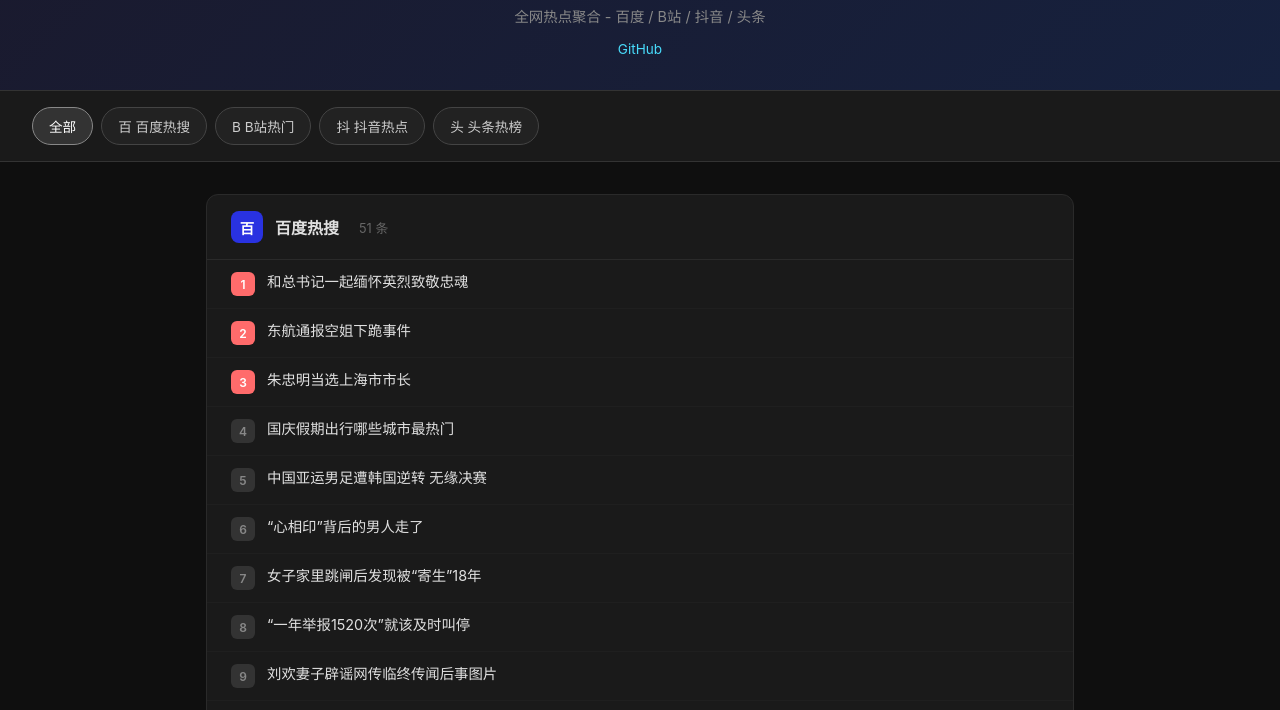
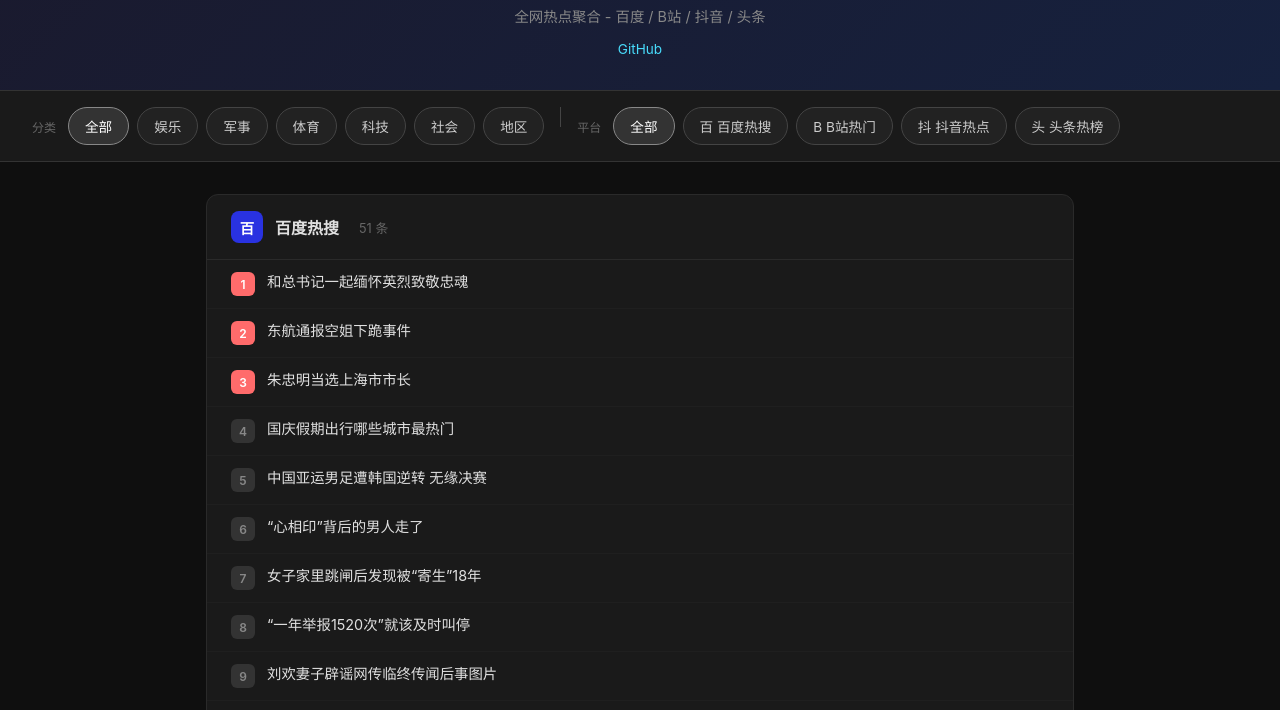
Before and after one commit to shixingya/trending-hub, a website: page docs/index.html in a window 1280 px wide. Shown: the part 74-784 px from the top of the page. Drawn offline with Linux system fonts and the light colour scheme.

Commit message:
fix: 修复链接跳转问题，添加分类筛选功能
- 修复链接转义导致的跳转失败问题
- 新增分类筛选：娱乐、军事、体育、科技、社会、地区
- 支持按分类和平台双重筛选

```diff
--- a/docs/index.html
+++ b/docs/index.html
@@ -42,6 +42,23 @@
       background: #1a1a1a;
       border-bottom: 1px solid #333;
       flex-wrap: wrap;
+    }
+    .tab-group {
+      display: flex;
+      gap: 0.5rem;
+      align-items: center;
+      flex-wrap: wrap;
+    }
+    .tab-group-label {
+      font-size: 0.75rem;
+      color: #666;
+      margin-right: 0.25rem;
+    }
+    .tab-divider {
+      width: 1px;
+      height: 20px;
+      background: #444;
+      margin: 0 0.5rem;
     }
     .tab {
       padding: 0.5rem 1rem;
@@ -182,6 +199,25 @@
   <script>
     let allData = [];
     let activeSource = 'all';
+    let activeCategory = 'all';
+
+    const categories = {
+      entertainment: { name: '娱乐', keywords: ['明星', '演员', '导演', '电影', '电视剧', '综艺', '娱乐', '八卦', '演唱会', '偶像', '粉丝', '热搜', '恋情', '离婚', '结婚', '出轨', '代言', '票房', '收视', '颁奖', '选秀', '网红', '直播', '抖音', '快手'] },
+      military: { name: '军事', keywords: ['军事', '军队', '武器', '战争', '国防', '导弹', '战斗机', '航母', '坦克', '军演', '阅兵', '部队', '军官', '士兵', '核武', '卫星', '火箭军', '海军', '空军', '陆军'] },
+      sports: { name: '体育', keywords: ['体育', '足球', '篮球', '奥运', '比赛', '冠军', '金牌', '世界杯', 'NBA', 'CBA', '中超', '联赛', '球队', '球员', '教练', '裁判', '进球', '得分', '马拉松', '游泳', '乒乓球'] },
+      tech: { name: '科技', keywords: ['科技', 'AI', '芯片', '手机', '电脑', '苹果', '华为', '小米', '人工智能', '5G', '互联网', '软件', '硬件', '算法', '数据', '云计算', '区块链', '比特币', '无人驾驶', '机器人'] },
+      society: { name: '社会', keywords: ['社会', '事件', '事故', '案件', '警方', '法院', '判决', '维权', '投诉', '曝光', '调查', '通报', '回应', '道歉', '争议', '热搜', '网友', '舆论'] },
+      region: { name: '地区', keywords: ['北京', '上海', '广州', '深圳', '杭州', '成都', '武汉', '南京', '重庆', '天津', '西安', '苏州', '长沙', '郑州', '东莞', '青岛', '沈阳', '宁波', '昆明'] }
+    };
+
+    function categorize(title) {
+      for (const [key, cat] of Object.entries(categories)) {
+        for (const kw of cat.keywords) {
+          if (title.includes(kw)) return key;
+        }
+      }
+      return 'other';
+    }
 
     async function loadTrending() {
       try {
@@ -197,19 +233,34 @@
 
     function renderTabs() {
       const tabs = document.getElementById('tabs');
-      let html = '<div class="tab active" data-key="all">全部</div>';
+      let html = '<div class="tab-group"><span class="tab-group-label">分类</span>';
+      html += '<div class="tab active" data-type="category" data-key="all">全部</div>';
+      for (const [key, cat] of Object.entries(categories)) {
+        html += `<div class="tab" data-type="category" data-key="${key}">${cat.name}</div>`;
+      }
+      html += '</div><div class="tab-divider"></div><div class="tab-group"><span class="tab-group-label">平台</span>';
+      html += '<div class="tab active" data-type="source" data-key="all">全部</div>';
       for (const source of allData) {
-        html += `<div class="tab" data-key="${source.key}">${source.icon} ${source.source}</div>`;
+        html += `<div class="tab" data-type="source" data-key="${source.key}">${source.icon} ${source.source}</div>`;
       }
+      html += '</div>';
       tabs.innerHTML = html;
       tabs.querySelectorAll('.tab').forEach(tab => {
         tab.addEventListener('click', () => {
-          tabs.querySelectorAll('.tab').forEach(t => t.classList.remove('active'));
+          const type = tab.dataset.type;
+          const key = tab.dataset.key;
+          tabs.querySelectorAll(`.tab[data-type="${type}"]`).forEach(t => t.classList.remove('active'));
           tab.classList.add('active');
-          activeSource = tab.dataset.key;
+          if (type === 'category') activeCategory = key;
+          else activeSource = key;
           renderContent();
         });
       });
+    }
+
+    function filterItems(items) {
+      if (activeCategory === 'all') return items;
+      return items.filter(item => categorize(item.title) === activeCategory);
     }
 
     function renderContent() {
@@ -220,23 +271,27 @@
 
       let html = '';
       for (const source of sources) {
+        const items = filterItems(source.items);
+        if (items.length === 0 && activeCategory !== 'all') continue;
         html += `<div class="source-section">
           <div class="source-header">
             <div class="source-icon" style="background:${source.color}">${source.icon}</div>
             <span class="source-name">${source.source}</span>
-            <span class="source-count">${source.items.length} 条</span>
+            <span class="source-count">${items.length} 条</span>
             ${source.error ? `<span class="source-error">${source.error}</span>` : ''}
           </div>`;
-        if (source.items.length > 0) {
+        if (items.length > 0) {
           html += '<ul class="item-list">';
-          const maxItems = Math.min(source.items.length, 30);
+          const maxItems = Math.min(items.length, 30);
           for (let i = 0; i < maxItems; i++) {
-            const item = source.items[i];
+            const item = items[i];
+            const url = item.url || '#';
+            const title = item.title || '';
             html += `<li class="item">
               <span class="item-rank">${i + 1}</span>
               <div class="item-content">
-                <div class="item-title"><a href="${escapeHtml(item.url)}" target="_blank" rel="noopener">${escapeHtml(item.title)}</a></div>
-                ${item.description ? `<div class="item-desc">${escapeHtml(item.description)}</div>` : ''}
+                <div class="item-title"><a href="${url}" target="_blank" rel="noopener noreferrer">${title}</a></div>
+                ${item.description ? `<div class="item-desc">${item.description}</div>` : ''}
               </div>
               ${item.hot ? `<span class="item-hot">${formatHot(item.hot)}</span>` : ''}
             </li>`;
@@ -245,19 +300,13 @@
         }
         html += '</div>';
       }
-      container.innerHTML = html || '<div class="loading">暂无数据</div>';
+      container.innerHTML = html || '<div class="source-section"><div class="source-header"><span class="source-error">该分类暂无数据</span></div></div>';
 
       const latestFetch = allData.find(s => s.fetchedAt);
       if (latestFetch) {
         document.getElementById('refreshTime').textContent =
           `数据更新于 ${new Date(latestFetch.fetchedAt).toLocaleString('zh-CN')}`;
       }
-    }
-
-    function escapeHtml(str) {
-      const div = document.createElement('div');
-      div.textContent = str || '';
-      return div.innerHTML;
     }
 
     function formatHot(num) {
```
